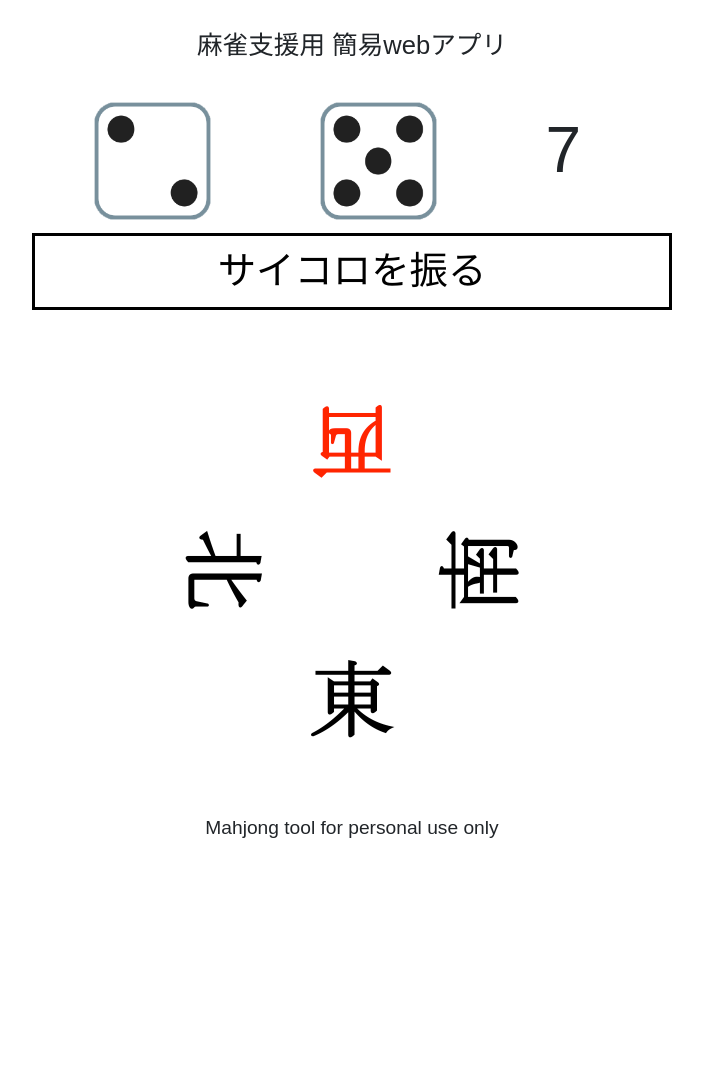
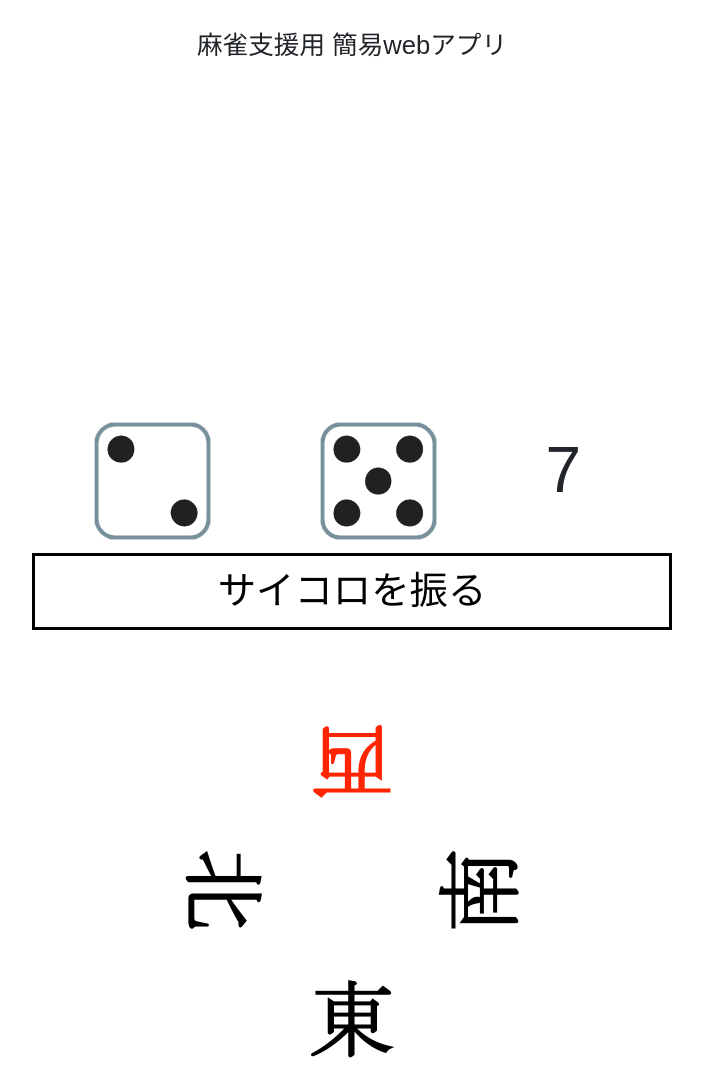
Before and after one commit to icyuhi/mahjong_tool, a plain HTML site: page index.html in a window 1280 px wide. Shown: the top 1073 px of the page, without its empty margins (288-991 px from the left). Before the commit the page ends 916 px from the top, so only its background shows below. Drawn offline with nearby package versions, Linux system fonts and the light colour scheme.

Commit message:
change position of container
全体的に下に下がるように調整

```diff
--- a/MJ_stylesheet.css
+++ b/MJ_stylesheet.css
@@ -10,6 +10,10 @@
   font-size:2vw;
   height:8vw;
   width:100vw;
+}
+
+.container {
+  padding-top: 25vw;
 }
 
 .dice_total {
```
